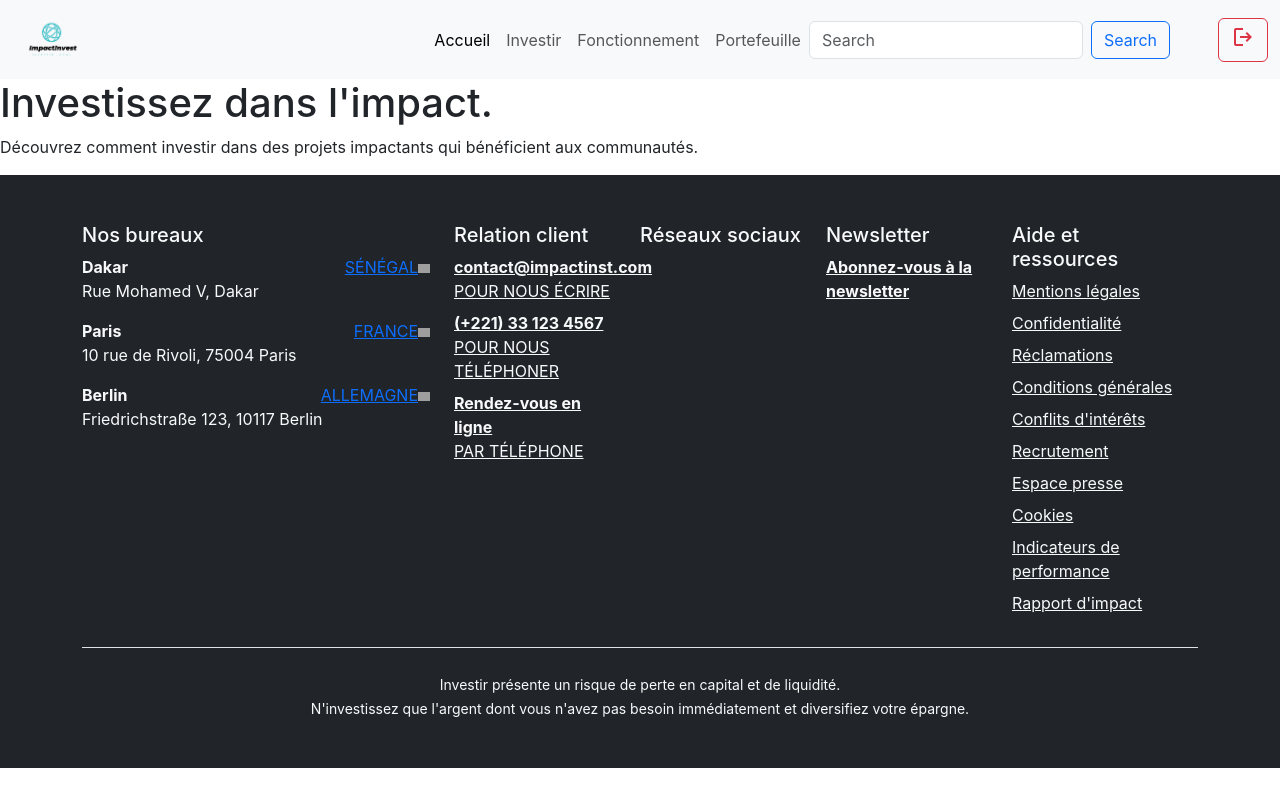
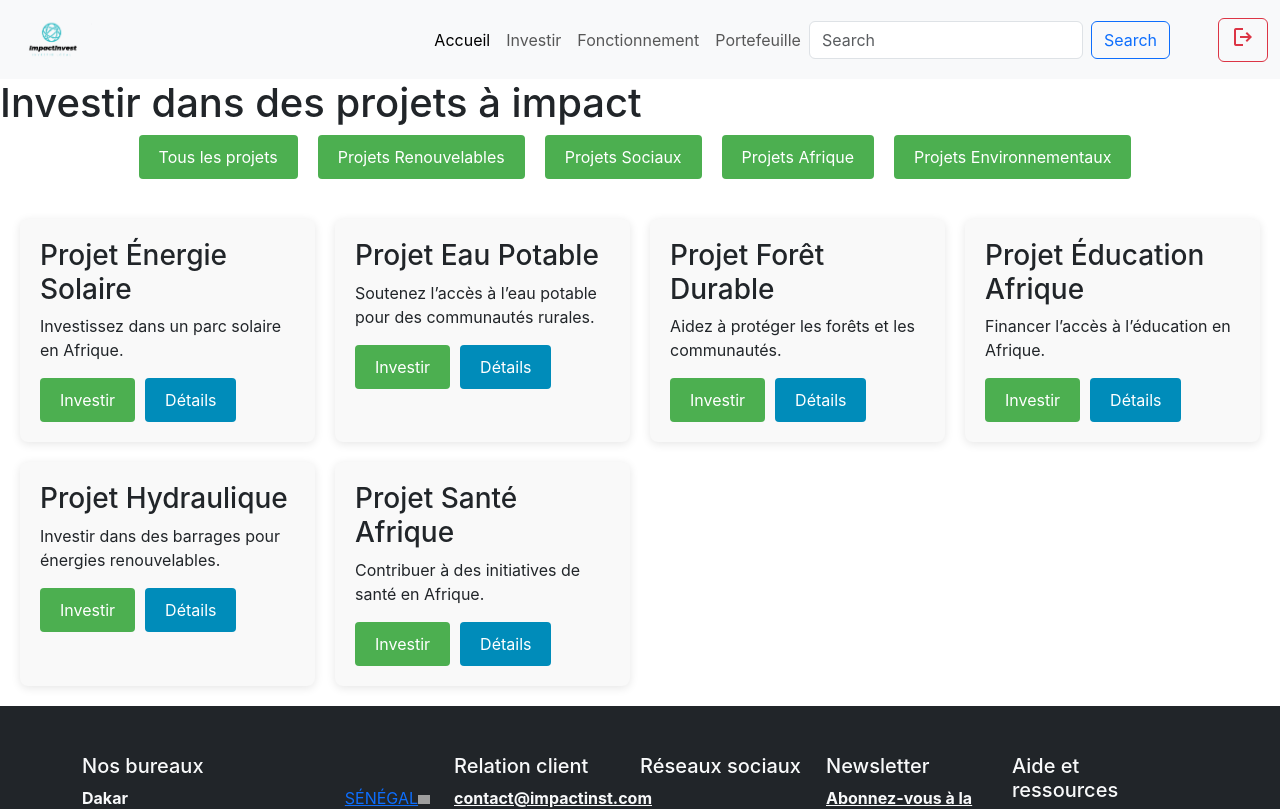
Before and after one commit to ThiernodioData/ImpactInvest, a React (Create React App) app in the folder impactinvest/: page /invest in a window 1280 px wide. Shown: the top 809 px of the page. Built offline with nearby package versions, Linux system fonts and the light colour scheme; grey boxes are pictures that could not be loaded.

Commit message:
InvestPage.js

```diff
--- a/impactinvest/src/pages/InvestPage.js
+++ b/impactinvest/src/pages/InvestPage.js
@@ -1,12 +1,112 @@
-import React from 'react';
+import React, { useState } from 'react';
+import { Link } from 'react-router-dom';
 
 const InvestPage = () => {
-    return (
-        <div className="invest-page">
-            <h1>Investissez dans l'impact.</h1>
-            <p>Découvrez comment investir dans des projets impactants qui bénéficient aux communautés.</p>
-        </div>
-    );
+  const [filter, setFilter] = useState('all');
+  const [projects] = useState([
+    { id: 1, name: 'Projet Énergie Solaire', description: 'Investissez dans un parc solaire en Afrique.', type: 'renewable' },
+    { id: 2, name: 'Projet Eau Potable', description: 'Soutenez l’accès à l’eau potable pour des communautés rurales.', type: 'social' },
+    { id: 3, name: 'Projet Forêt Durable', description: 'Aidez à protéger les forêts et les communautés.', type: 'environmental' },
+    { id: 4, name: 'Projet Éducation Afrique', description: 'Financer l’accès à l’éducation en Afrique.', type: 'africa' },
+    { id: 5, name: 'Projet Hydraulique', description: 'Investir dans des barrages pour énergies renouvelables.', type: 'renewable' },
+    { id: 6, name: 'Projet Santé Afrique', description: 'Contribuer à des initiatives de santé en Afrique.', type: 'africa' },
+  ]);
+
+  // Filtre les projets selon le type
+  const filteredProjects = filter === 'all'
+    ? projects
+    : projects.filter((project) => project.type === filter);
+
+  const gridStyle = {
+    display: 'grid',
+    gridTemplateColumns: 'repeat(auto-fill, minmax(250px, 1fr))',
+    gap: '20px',
+    padding: '20px',
+  };
+
+  const cardStyle = {
+    padding: '20px',
+    backgroundColor: '#f9f9f9',
+    borderRadius: '8px',
+    boxShadow: '0 2px 10px rgba(0, 0, 0, 0.1)',
+  };
+
+  const buttonStyle = {
+    padding: '10px 20px',
+    backgroundColor: '#4CAF50',
+    color: '#fff',
+    border: 'none',
+    borderRadius: '4px',
+    cursor: 'pointer',
+    marginRight: '10px',
+  };
+
+  const filterStyle = {
+    marginBottom: '20px',
+    display: 'flex',
+    justifyContent: 'center',
+    gap: '10px',
+  };
+
+  const handleInvest = (projectId) => {
+    console.log(`Investir dans le projet ID : ${projectId}`);
+  };
+
+  return (
+    <div>
+      <h1>Investir dans des projets à impact</h1>
+
+      {/* Section de filtre */}
+      <div style={filterStyle}>
+        <button
+          style={buttonStyle}
+          onClick={() => setFilter('all')}
+        >
+          Tous les projets
+        </button>
+        <button
+          style={buttonStyle}
+          onClick={() => setFilter('renewable')}
+        >
+          Projets Renouvelables
+        </button>
+        <button
+          style={buttonStyle}
+          onClick={() => setFilter('social')}
+        >
+          Projets Sociaux
+        </button>
+        <button
+          style={buttonStyle}
+          onClick={() => setFilter('africa')}
+        >
+          Projets Afrique
+        </button>
+        <button
+          style={buttonStyle}
+          onClick={() => setFilter('environmental')}
+        >
+          Projets Environnementaux
+        </button>
+      </div>
+
+      {/* Grille de projets */}
+      <div style={gridStyle}>
+        {filteredProjects.map((project) => (
+          <div key={project.id} style={cardStyle}>
+            <h3>{project.name}</h3>
+            <p>{project.description}</p>
+            <button style={buttonStyle} onClick={() => handleInvest(project.id)}>
+              Investir
+            </button>
+            <Link to={`/project/${project.id}`}>
+              <button style={{ ...buttonStyle, backgroundColor: '#008CBA' }}>Détails</button>
+            </Link>
+          </div>
+        ))}
+      </div>
+    </div>
+  );
 };
 
 export default InvestPage;
```
